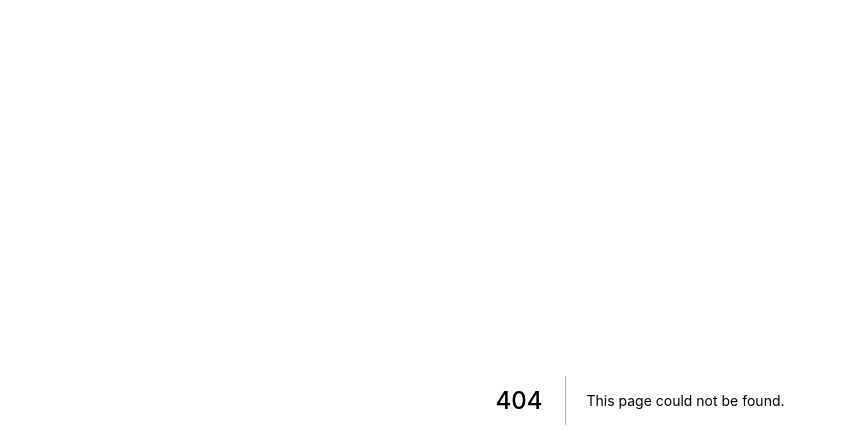
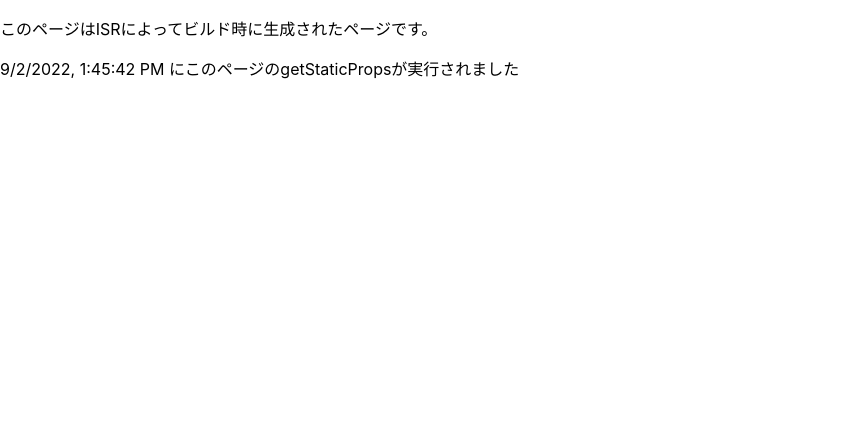
Before and after one commit to kazunoriboy/next-practice, a Next.js app: page /isr in a window 1280 px wide. Before the commit this address had no page. Shown: the top 448 px of the page, without its empty margins (0-846 px from the left). Built offline with nearby package versions, Linux system fonts and the light colour scheme.

Commit message:
getStaticPropsの返り値でrevalidateを指定することでISRのページを実装
指定は秒単位

```diff
--- /dev/null
+++ b/pages/isr.tsx
@@ -0,0 +1,44 @@
+import { NextPage, GetStaticProps } from "next";
+import Head from 'next/head'
+import { useRouter } from "next/router";
+
+type ISRProps = {
+  message: string
+}
+
+const ISR: NextPage<ISRProps> = (props) => {
+  const { message } = props
+
+  const router = useRouter()
+
+  if (router.isFallback) {
+    return <div>Loading...</div>
+  }
+
+  return (
+    <div>
+      <Head>
+        <title>Create Next App</title>
+        <link rel="icon" href="/favicon.ico" />
+      </Head>
+      <main>
+        <p>このページはISRによってビルド時に生成されたページです。</p>
+        <p>{message}</p>
+      </main>
+    </div>
+  )
+}
+
+export const getStaticProps: GetStaticProps<ISRProps> = async (context) => {
+  const timestamp = new Date().toLocaleString()
+  const message = `${timestamp} にこのページのgetStaticPropsが実行されました`
+
+  return {
+    props: {
+      message
+    },
+    revalidate: 60
+  }
+}
+
+export default ISR
```
